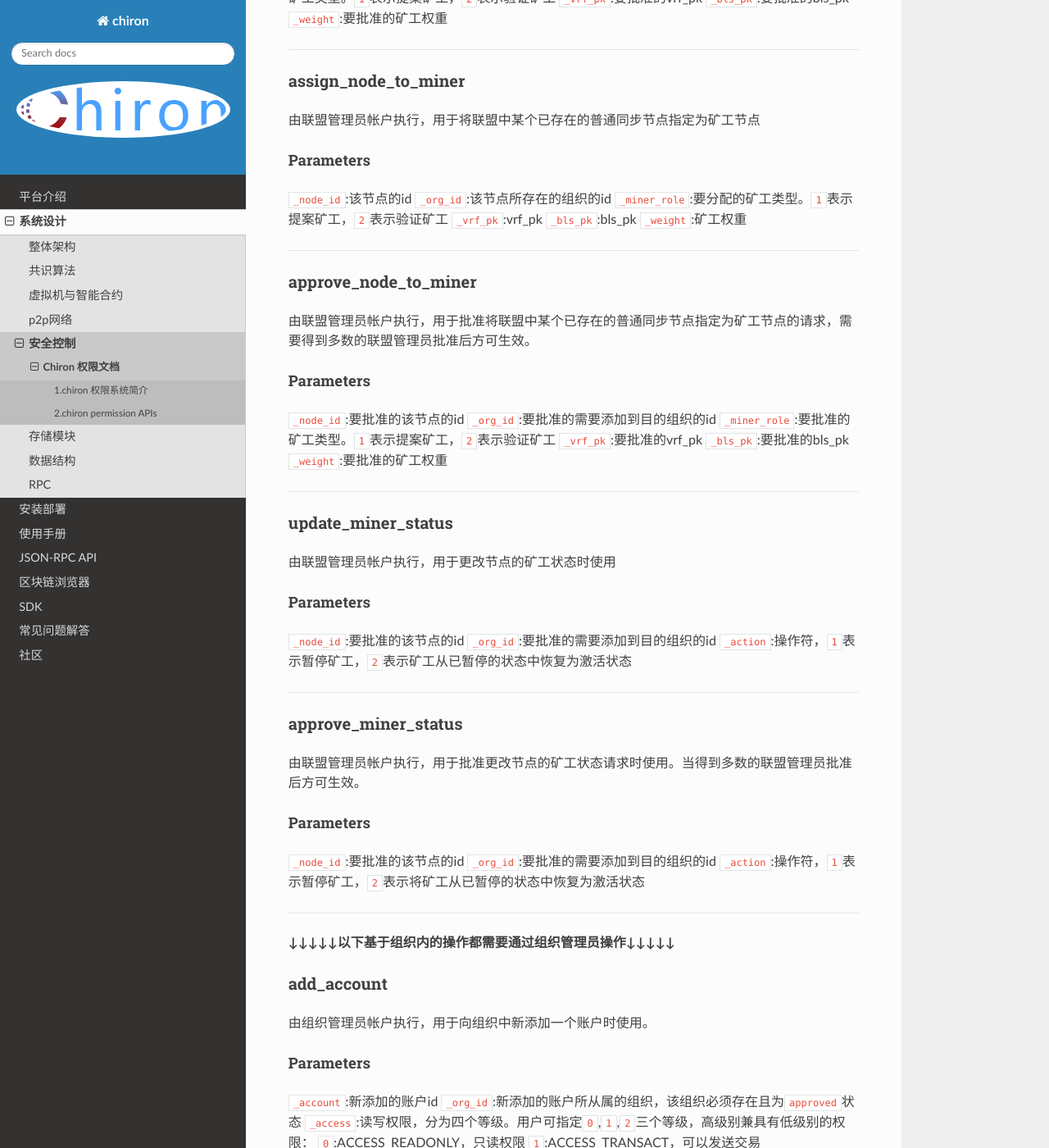
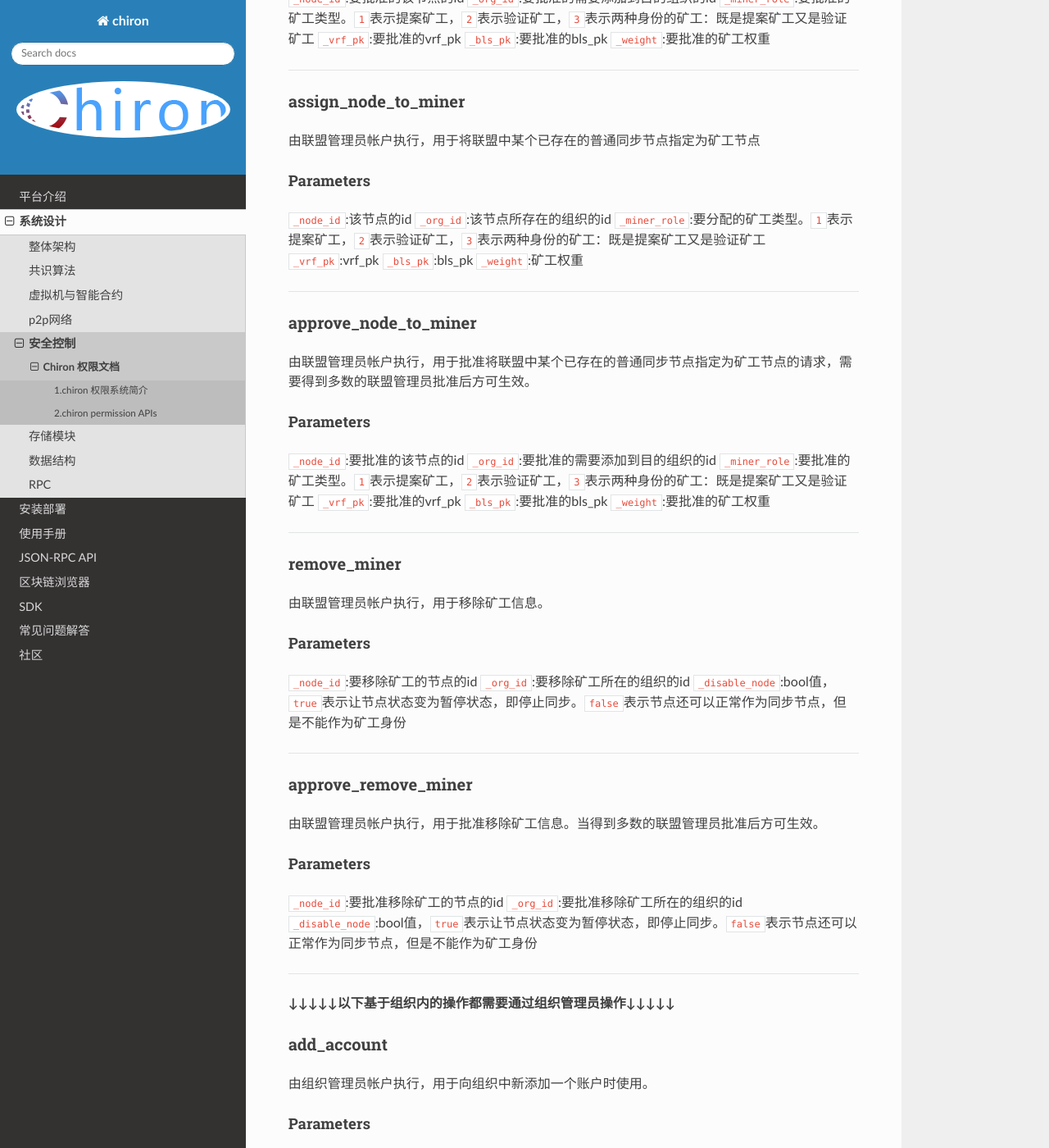
Before and after one commit to cxlhello/readdocs, a Sphinx documentation site: the page built from source/design/security_control/authority.md, in a window 1280 px wide and 1400 px high, scrolled down 2915 px. Shown: the whole window at 82% size. Built offline with Sphinx 7.4.7 and the Read the Docs theme 2.0.0, drawn with Linux system fonts in a browser that asks for light colours; some of the changed text lies outside the part shown.

Commit message:
chiron develop document  update

```diff
--- a/source/design/security_control/authority.md
+++ b/source/design/security_control/authority.md
@@ -70,7 +70,7 @@ chiron 权限系统是利用智能合约来控制的，在本权限系统中，
 ##### Parameters
 `_node_id`:该节点的id
 `_org_id`:需要添加到目的组织的id
-`_miner_role`:表示矿工类型。`1`表示提案矿工，`2`表示验证矿工
+`_miner_role`:表示矿工类型。`1`表示提案矿工，`2`表示验证矿工, `3`表示两种身份的矿工：既是提案矿工又是验证矿工
 `_vrf_pk`:vrf_pk
 `_bls_pk`:bls_pk
 `_weight`:表示矿工权重
@@ -81,7 +81,7 @@ chiron 权限系统是利用智能合约来控制的，在本权限系统中，
 ##### Parameters
 `_node_id`:要批准的该节点的id
 `_org_id`:要批准的需要添加到目的组织的id
-`_miner_role`:要批准的矿工类型。`1`表示提案矿工，`2`表示验证矿工
+`_miner_role`:要批准的矿工类型。`1`表示提案矿工，`2`表示验证矿工，`3`表示两种身份的矿工：既是提案矿工又是验证矿工
 `_vrf_pk`:要批准的vrf_pk
 `_bls_pk`:要批准的bls_pk
 `_weight`:要批准的矿工权重
@@ -92,7 +92,7 @@ chiron 权限系统是利用智能合约来控制的，在本权限系统中，
 ##### Parameters
 `_node_id`:该节点的id
 `_org_id`:该节点所存在的组织的id
-`_miner_role`:要分配的矿工类型。`1`表示提案矿工，`2`表示验证矿工
+`_miner_role`:要分配的矿工类型。`1`表示提案矿工，`2`表示验证矿工，`3`表示两种身份的矿工：既是提案矿工又是验证矿工
 `_vrf_pk`:vrf_pk
 `_bls_pk`:bls_pk
 `_weight`:矿工权重
@@ -103,26 +103,26 @@ chiron 权限系统是利用智能合约来控制的，在本权限系统中，
 ##### Parameters
 `_node_id`:要批准的该节点的id
 `_org_id`:要批准的需要添加到目的组织的id
-`_miner_role`:要批准的矿工类型。`1`表示提案矿工，`2`表示验证矿工
+`_miner_role`:要批准的矿工类型。`1`表示提案矿工，`2`表示验证矿工，`3`表示两种身份的矿工：既是提案矿工又是验证矿工
 `_vrf_pk`:要批准的vrf_pk
 `_bls_pk`:要批准的bls_pk
 `_weight`:要批准的矿工权重
 
 * * *
-#### update_miner_status
-由联盟管理员帐户执行，用于更改节点的矿工状态时使用
+#### remove_miner
+由联盟管理员帐户执行，用于移除矿工信息。
 ##### Parameters
-`_node_id`:要批准的该节点的id
-`_org_id`:要批准的需要添加到目的组织的id
-`_action`:操作符，`1`表示暂停矿工，`2`表示矿工从已暂停的状态中恢复为激活状态
+`_node_id`:要移除矿工的节点的id
+`_org_id`:要移除矿工所在的组织的id
+`_disable_node`:bool值，`true`表示让节点状态变为暂停状态，即停止同步。`false`表示节点还可以正常作为同步节点，但是不能作为矿工身份
 
 * * *
-#### approve_miner_status
-由联盟管理员帐户执行，用于批准更改节点的矿工状态请求时使用。当得到多数的联盟管理员批准后方可生效。
+#### approve_remove_miner
+由联盟管理员帐户执行，用于批准移除矿工信息。当得到多数的联盟管理员批准后方可生效。
 ##### Parameters
-`_node_id`:要批准的该节点的id
-`_org_id`:要批准的需要添加到目的组织的id
-`_action`:操作符，`1`表示暂停矿工，`2`表示将矿工从已暂停的状态中恢复为激活状态
+`_node_id`:要批准移除矿工的节点的id
+`_org_id`:要批准移除矿工所在的组织的id
+`_disable_node`:bool值，`true`表示让节点状态变为暂停状态，即停止同步。`false`表示节点还可以正常作为同步节点，但是不能作为矿工身份
 
 * * *
 
@@ -191,6 +191,7 @@ chiron 权限系统是利用智能合约来控制的，在本权限系统中，
 | --- | --- |
 | PROPOSAL MINER | 1 |
 | VERIFY MINER | 2 |
+| PROPOSAL AND VERIFY MINER | 3 |
 
 节点状态说明：
 
@@ -199,18 +200,17 @@ chiron 权限系统是利用智能合约来控制的，在本权限系统中，
 | NOT IN LIST | 0 |
 | PENDING APPROVAL | 1 |
 | ACTIVE | 2 |
-| SUSPENDED | 3 |
+| PENDING SUSPENDED | 3 |
+| SUSPENDED | 4 |
 
 矿工状态说明：
 
 | 状态描述 | 值 |
 | --- | --- |
-| MINER NO ACTION | 0 |
-| MINER PENDING ACTIVATE | 1 |
-| MINER ACTIVATED | 2 |
-| MINER PENDING ABORT | 3 |
-| MINER ABORTED | 4 |
-| MINER ABORTED REVOKE | 5 |
+| MINER NOT VALIDATED | 0 |
+| MINER PENDING VALIDATED | 1 |
+| MINER VALIDATED | 2 |
+| MINER PENDING ABOLISH | 3 |
 
 组织状态说明：
 
@@ -243,4 +243,4 @@ chiron 权限系统是利用智能合约来控制的，在本权限系统中，
 | VOTE OP REMOVE ALLIANCE ADMIN | 5 |
 | VOTE OP ADD MINER NODE | 6 |
 | VOTE OP ASSIGN NODE TO MINER | 7 |
-| VOTE OP UPDATE MINER STATUS | 8 |
+| VOTE OP REMOVE MINER | 8 |
```
Also changed, not shown: source/browser/index.md (+11 -2 lines), source/browser/9281AD3D-5E81-48EC-BE1C-8127FF7DA02B.png (added), source/browser/D675A06C-5C8A-42EB-BF0B-31ECCC0FF736.png (added), 1 other file.
